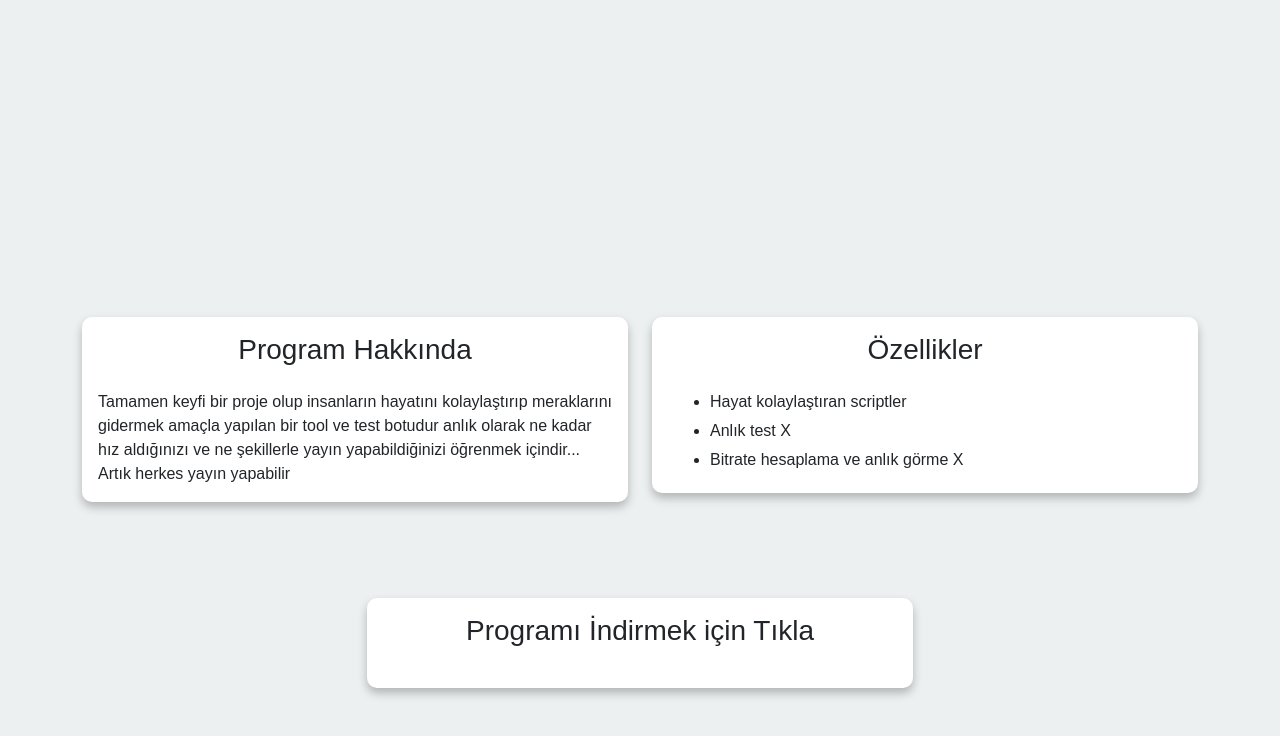
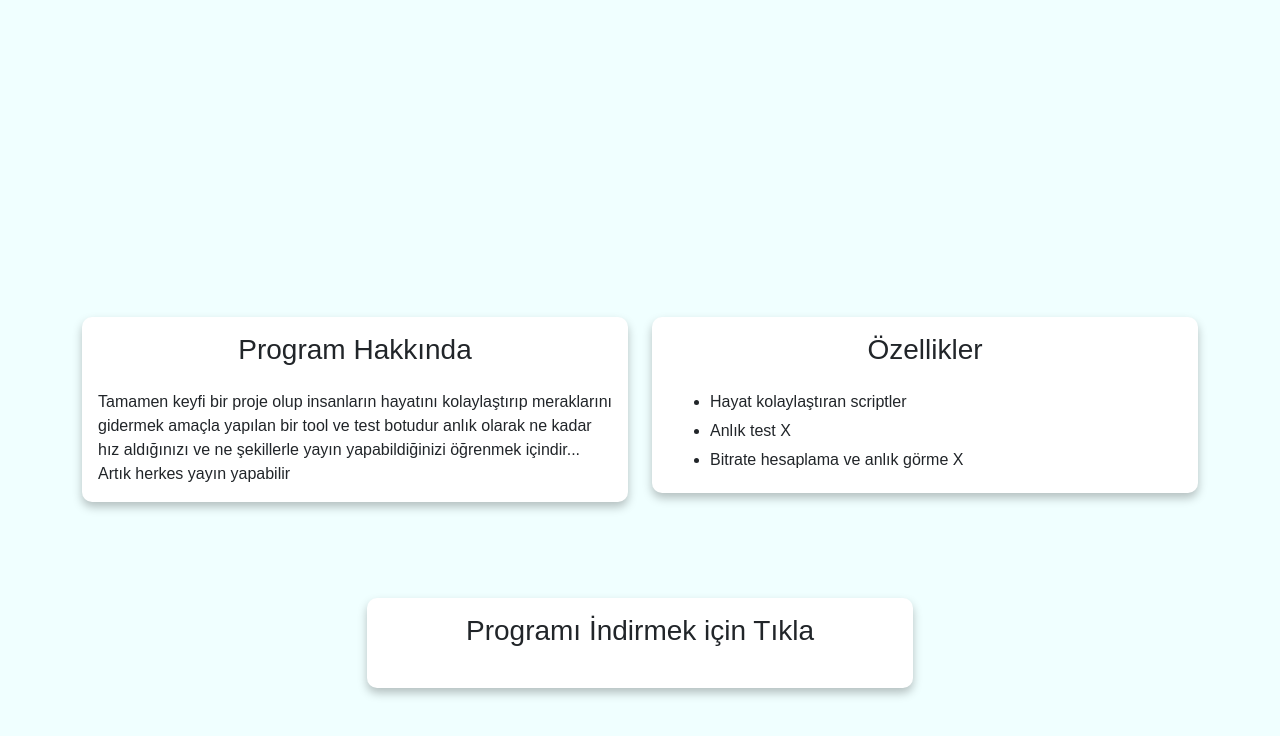
Before and after one commit to ErenRip/livenettest, a plain HTML site: page index.html in a window 1280 px wide. Shown: the part 197-933 px from the top of the page. Drawn offline with nearby package versions, Linux system fonts and the light colour scheme.

Commit message:
Update style.css

```diff
--- a/style.css
+++ b/style.css
@@ -1,6 +1,6 @@
 
 body{
-    background-color: #ecf0f1;
+    background-color: 	#F0FFFF;
     color: #3498db;
     font-family: 'Source Sans Pro', sans-serif;
     font-style: Bold;
```
